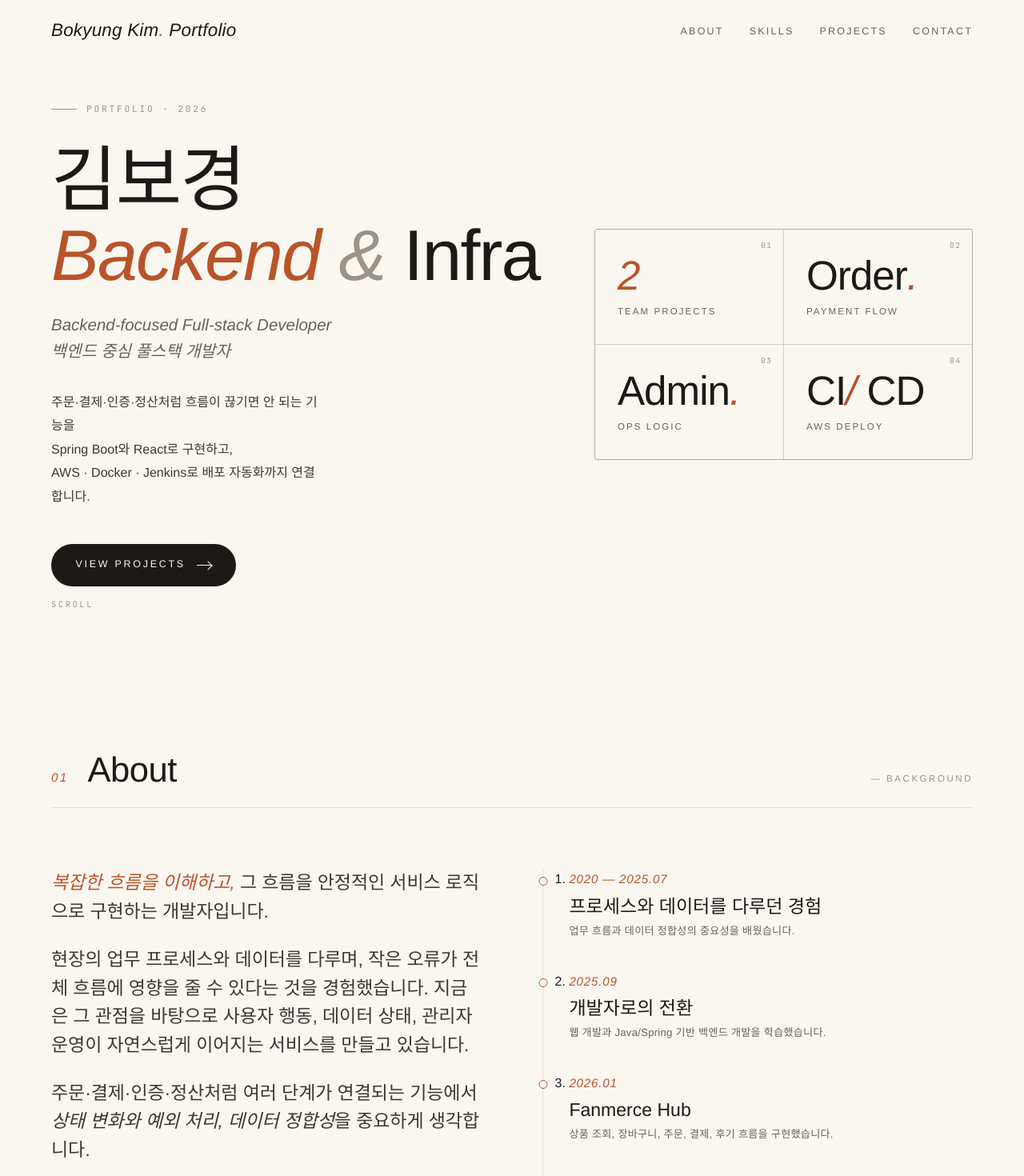
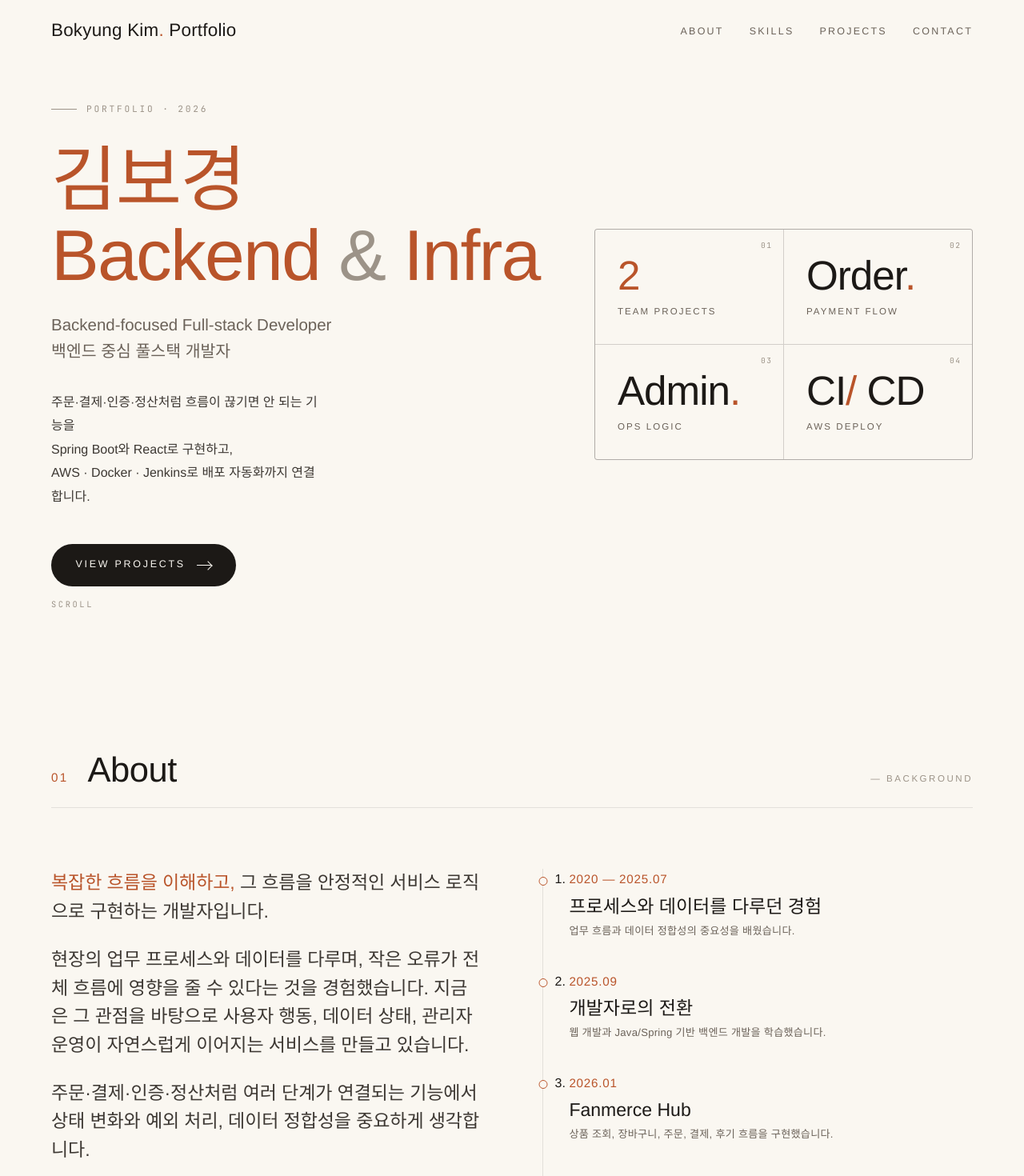
Before and after one commit to KimBoKyung07/portfolio, a React (Vite) app: page / in a window 1280 px wide. Shown: the top 1470 px of the page at 80% size. Built offline with nearby package versions, Linux system fonts and the light colour scheme; a web font is replaced by a local one.

Commit message:
update: italic제거

```diff
--- a/src/components/About.jsx
+++ b/src/components/About.jsx
@@ -56,7 +56,7 @@ export default function About() {
 
           <p>
             주문·결제·인증·정산처럼 여러 단계가 연결되는 기능에서
-            <em> 상태 변화와 예외 처리, 데이터 정합성</em>을 중요하게 생각합니다.
+            상태 변화와 예외 처리, 데이터 정합성을 중요하게 생각합니다.
           </p>
         </div>
 
--- a/src/components/Contact.jsx
+++ b/src/components/Contact.jsx
@@ -33,7 +33,7 @@ export default function Contact() {
         <div className="contact-grid">
           <div>
             <div className="contact-lead">
-              <span className="italic">함께</span> 안정적인 서비스를<br />
+              <span>함께</span> 안정적인 서비스를<br />
               만들 기회를 찾고 있습니다.
             </div>
 
--- a/src/components/Hero.jsx
+++ b/src/components/Hero.jsx
@@ -38,8 +38,8 @@ export default function Hero() {
 
         <h1>
           김보경<br />
-          <span className="italic">Backend</span>{' '}
-          <span style={{ color: 'var(--ink-mute)', fontStyle: 'italic' }}>&</span> Infra
+          <span>Backend</span>{' '}
+          <span style={{ color: 'var(--ink-mute)' }}>&</span> Infra
         </h1>
 
         <div className="role">
--- a/src/styles.css
+++ b/src/styles.css
@@ -81,7 +81,6 @@ ul { list-style: none; }
   font-size: 0.95rem;
   color: var(--accent);
   letter-spacing: 0.15em;
-  font-style: italic;
 }
 
 .section-head h2 {
@@ -123,7 +122,6 @@ ul { list-style: none; }
 .nav .brand {
   font-family: var(--serif);
   font-size: 1.4rem;
-  font-style: italic;
   letter-spacing: 0.01em;
 }
 .nav .brand .dot { color: var(--accent); }
@@ -192,11 +190,10 @@ ul { list-style: none; }
   letter-spacing: -0.02em;
   margin-bottom: 1.5rem;
 }
-.hero h1 .italic { font-style: italic; color: var(--accent); }
+.hero h1 { color: var(--accent); }
 
 .hero .role {
   font-family: var(--serif);
-  font-style: italic;
   font-size: clamp(1.1rem, 1.6vw, 1.4rem);
   color: var(--ink-soft);
   margin-bottom: 2rem;
@@ -265,7 +262,7 @@ ul { list-style: none; }
   color: var(--ink);
   letter-spacing: -0.02em;
 }
-.stat .num .accent { color: var(--accent); font-style: italic; }
+.stat .num .accent { color: var(--accent); }
 .stat .label {
   font-size: 0.72rem;
   letter-spacing: 0.18em;
@@ -319,7 +316,6 @@ ul { list-style: none; }
   text-wrap: pretty;
 }
 .about-bio .lead {
-  font-style: italic;
   color: var(--accent);
 }
 .about-bio p + p { margin-top: 1.5rem; }
@@ -348,7 +344,6 @@ ul { list-style: none; }
 }
 .tl-year {
   font-family: var(--serif);
-  font-style: italic;
   font-size: 0.95rem;
   letter-spacing: 0.05em;
   color: var(--accent);
@@ -417,7 +412,6 @@ ul { list-style: none; }
 }
 .skill-card .cat-num {
   font-family: var(--serif);
-  font-style: italic;
   font-size: 1.1rem;
   color: var(--accent);
 }
@@ -485,7 +479,6 @@ ul { list-style: none; }
 }
 .proj-meta .num {
   font-family: var(--serif);
-  font-style: italic;
   font-size: 1.5rem;
   color: var(--accent);
   font-weight: 400;
@@ -754,7 +747,7 @@ ul { list-style: none; }
   margin-bottom: 1.75rem;
   text-wrap: balance;
 }
-.contact-lead .italic { font-style: italic; color: var(--accent-soft); }
+.contact-lead { color: var(--accent-soft); }
 .contact-sub {
   color: rgba(250,247,241,0.7);
   font-size: 1rem;
@@ -765,7 +758,6 @@ ul { list-style: none; }
 .contact-email {
   display: inline-flex; align-items: center; gap: 0.75rem;
   font-family: var(--serif);
-  font-style: italic;
   font-size: clamp(1.2rem, 2vw, 1.6rem);
   color: var(--bg);
   padding-bottom: 0.4rem;
@@ -830,7 +822,6 @@ ul { list-style: none; }
 }
 .footer .brand {
   font-family: var(--serif);
-  font-style: italic;
   font-size: 1rem;
   color: rgba(250,247,241,0.85);
 }
```
